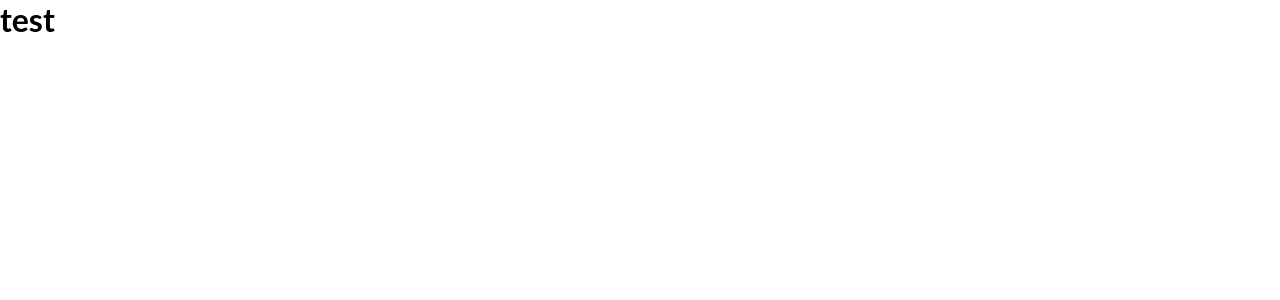
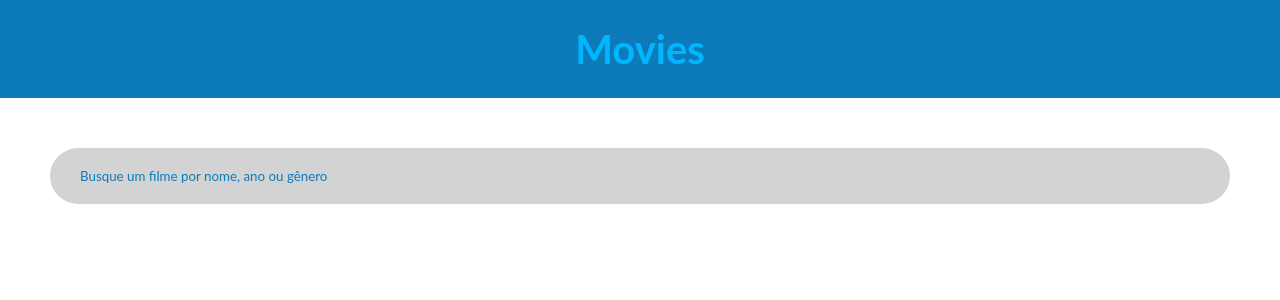
Before and after one commit to paulohfev/desafio-cubos-movies, a React (Create React App) app: page / in a window 1280 px wide. Shown: the top 300 px of the page. Built offline with nearby package versions, Linux system fonts and the light colour scheme.

Commit message:
Adicionar react router e componente layout

```diff
--- a/package.json
+++ b/package.json
@@ -12,7 +12,9 @@
     "@types/react-dom": "^18.2.4",
     "react": "^18.2.0",
     "react-dom": "^18.2.0",
+    "react-router-dom": "^6.12.0",
     "react-scripts": "5.0.1",
+    "sass": "^1.63.1",
     "typescript": "^4.9.5",
     "web-vitals": "^2.1.4"
   },
--- /dev/null
+++ b/src/componentes/App/index.tsx
@@ -0,0 +1,17 @@
+import React from 'react';
+import { Routes, Route } from 'react-router-dom';
+import { Rotas } from '../../enums/rotas';
+import LayoutApp from '../../layouts/LayoutApp';
+import PaginaHome from '../../paginas/PaginaHome';
+
+const App: React.FC = () => {
+  return (
+    <Routes>
+      <Route path={Rotas.root} element={<LayoutApp />}>
+        <Route index element={<PaginaHome />} />
+      </Route>
+    </Routes>
+  )
+}
+
+export default App;
--- /dev/null
+++ b/src/enums/rotas.ts
@@ -0,0 +1,3 @@
+export enum Rotas {
+  root = '/',
+}
--- a/src/index.css
+++ b/src/index.css
@@ -1,3 +1,5 @@
+@import './styles/cores';
+
 * {
   box-sizing: border-box;
   margin: 0;
--- a/src/index.tsx
+++ b/src/index.tsx
@@ -1,9 +1,13 @@
-import React from 'react';
 import ReactDOM from 'react-dom/client';
+import { BrowserRouter } from 'react-router-dom';
+import App from './componentes/App';
 import './index.css';
-import App from './App';
 
 const root = ReactDOM.createRoot(
   document.getElementById('root') as HTMLElement
 );
-root.render(<App />);
+root.render(
+  <BrowserRouter>
+    <App />
+  </BrowserRouter>
+);
--- /dev/null
+++ b/src/layouts/LayoutApp/LayoutApp.module.scss
@@ -0,0 +1,10 @@
+.header {
+  background-color: var(--azul-primario);
+  padding: 25px;
+
+  .titulo {
+    color: var(--azul-secundario);
+    font-size: 40px;
+    text-align: center;
+  }
+}
--- /dev/null
+++ b/src/layouts/LayoutApp/index.tsx
@@ -0,0 +1,17 @@
+import React from 'react';
+import { Outlet } from 'react-router-dom';
+import styles from './LayoutApp.module.scss';
+
+const LayoutApp: React.FC = () => {
+  return (
+    <>
+      <header className={styles.header}>
+        <h1 className={styles.titulo}>Movies</h1>
+      </header>
+
+      <Outlet />
+    </>
+  )
+};
+
+export default LayoutApp;
--- /dev/null
+++ b/src/paginas/PaginaHome/PaginaHome.module.scss
@@ -0,0 +1,20 @@
+.container {
+  padding: 0 50px;
+}
+
+.container-campo {
+  margin: 50px 0;
+
+  .campo {
+    background-color: var(--cinza-primario);
+    border: 0;
+    border-radius: 56px;
+    color: var(--azul-primario);
+    padding: 20px 30px;
+    width: 100%;
+  }
+
+  .campo::placeholder {
+    color: var(--azul-primario);
+  }
+}
--- a/src/App.tsx
+++ b/src/paginas/PaginaHome/index.tsx
@@ -1,6 +1,7 @@
-import React, { useEffect, useState } from 'react';
+import React from 'react';
+import styles from './PaginaHome.module.scss';
 
-const App: React.FC = () => {
+const PaginaHome: React.FC = () => {
   // const [filmes, setFilmes] = useState([]);
 
   // useEffect(() => {
@@ -17,10 +18,12 @@ const App: React.FC = () => {
   // }
 
   return (
-    <div className="App">
-      <h1>test</h1>
+    <div className={styles.container}>
+      <div className={styles['container-campo']}>
+        <input className={styles['campo']} placeholder="Busque um filme por nome, ano ou gênero" />
+      </div>
     </div>
-  );
-}
+  )
+};
 
-export default App;
+export default PaginaHome;
--- /dev/null
+++ b/src/styles/cores.css
@@ -0,0 +1,5 @@
+:root {
+  --azul-primario: #0d7bba;
+  --azul-secundario: rgb(0, 183, 255);
+  --cinza-primario: lightgrey;
+}
```
Also changed, not shown: public/index.html (+0 -23 lines), 1 other file (tests, documents, lock files or other folders).
